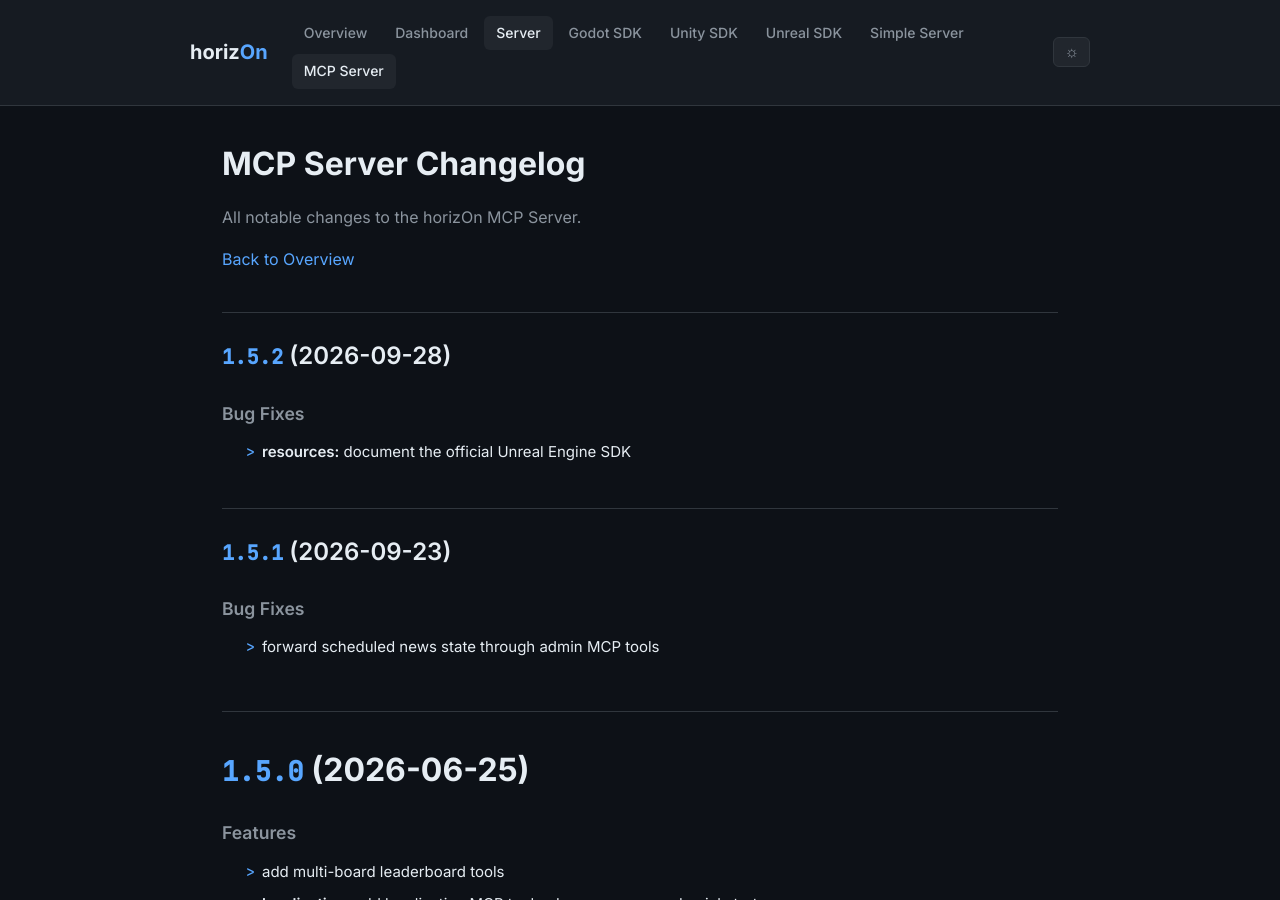
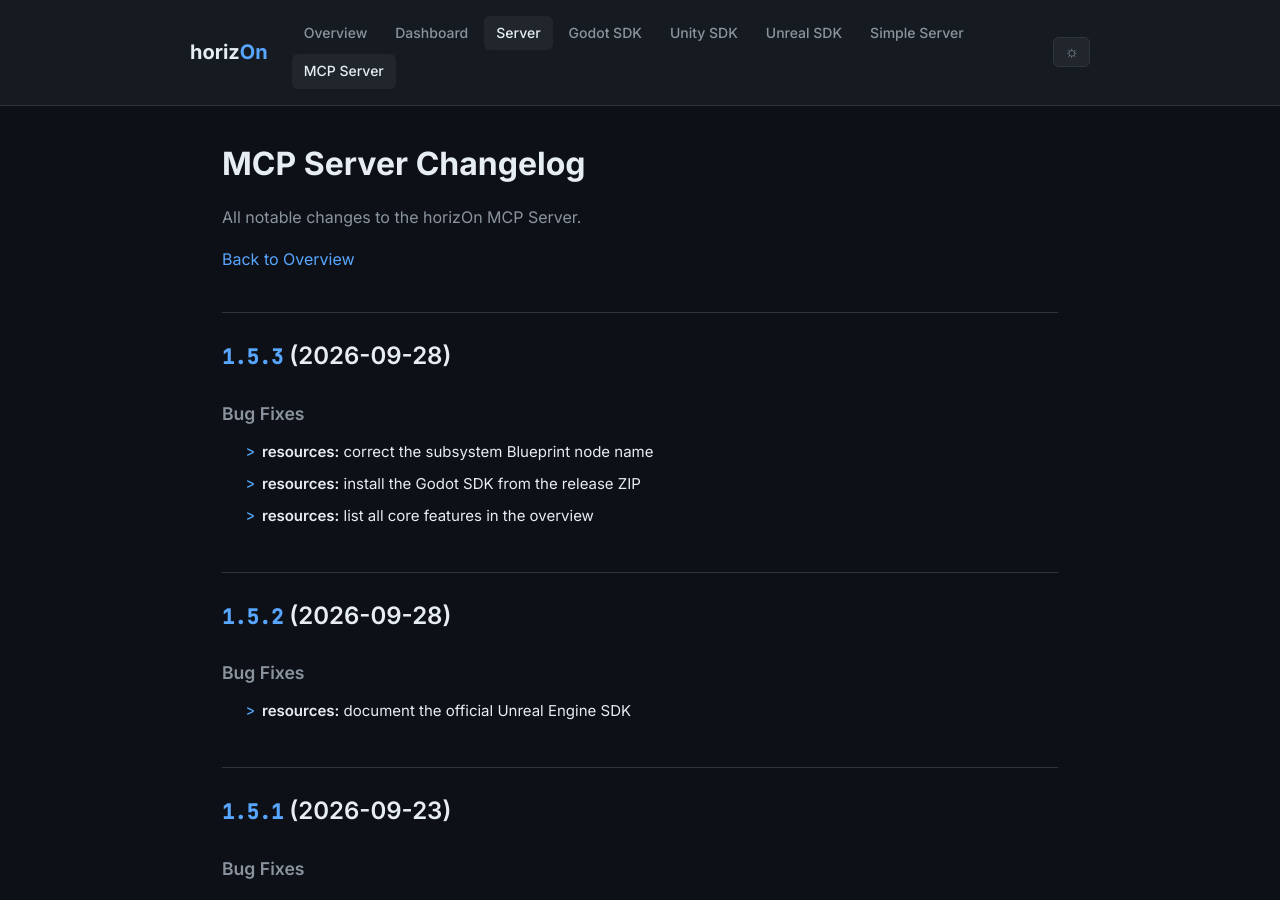
Before and after one commit to ProjectMakersDE/horizOn-Changelog, a Jekyll site: the page built from mcp-server-changelog.md, in a window 1280 px wide and 900 px high. Built offline with Jekyll 4.4.1, drawn with Linux system fonts in a browser that asks for light colours.

Commit message:
chore: reconcile changelogs

```diff
--- a/mcp-server-changelog.md
+++ b/mcp-server-changelog.md
@@ -8,6 +8,15 @@ title: MCP Server Changelog
 All notable changes to the horizOn MCP Server.
 
 [Back to Overview](.)
+
+## [1.5.3](https://github.com/ProjectMakersDE/horizOn-mcp/compare/v1.5.2...v1.5.3) (2026-09-28)
+
+
+### Bug Fixes
+
+* **resources:** correct the subsystem Blueprint node name ([99bb713](https://github.com/ProjectMakersDE/horizOn-mcp/commit/99bb713e477a82b1db55a20f4016d85c4bce31d6))
+* **resources:** install the Godot SDK from the release ZIP ([4321d33](https://github.com/ProjectMakersDE/horizOn-mcp/commit/4321d33cb1f472008c2dd16f1d5373fe44d114d7))
+* **resources:** list all core features in the overview ([82586ab](https://github.com/ProjectMakersDE/horizOn-mcp/commit/82586ab32868e2021fc54560e74b1c8062efbc4d))
 
 ## [1.5.2](https://github.com/ProjectMakersDE/horizOn-mcp/compare/v1.5.1...v1.5.2) (2026-09-28)
 
```
Also changed, not shown: index.md (+1 -1 lines).
